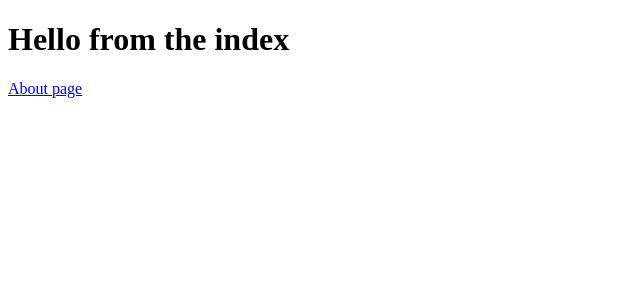
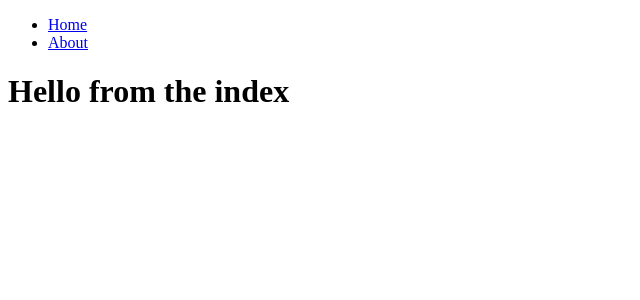
Before and after one commit to nomadcoders/nomad-store, a Next.js app: page / in a window 1280 px wide. Shown: the top 300 px of the page, without its empty margins (0-640 px from the left). Built offline with nearby package versions, Linux system fonts and the light colour scheme.

Commit message:
#1.6 Shared Components

```diff
--- /dev/null
+++ b/components/Header.js
@@ -0,0 +1,20 @@
+import Link from "next/link";
+
+export default () => (
+  <header>
+    <nav>
+      <ul>
+        <li>
+          <Link href={"/"}>
+            <a>Home</a>
+          </Link>
+        </li>
+        <li>
+          <Link href={"/about"}>
+            <a>About</a>
+          </Link>
+        </li>
+      </ul>
+    </nav>
+  </header>
+);
--- /dev/null
+++ b/lib/withLayout.js
@@ -0,0 +1,17 @@
+import React from "react";
+import Header from "../components/Header";
+
+const withLayout = Component => {
+  return class extends React.Component {
+    render() {
+      return (
+        <div>
+          <Header />
+          <Component />
+        </div>
+      );
+    }
+  };
+};
+
+export default withLayout;
--- a/pages/about.js
+++ b/pages/about.js
@@ -1,6 +1,7 @@
 import Head from "next/head";
+import withLayout from "../lib/withLayout";
 
-export default () => (
+const About = () => (
   <div>
     <Head>
       <title>About | Nomad Store</title>
@@ -8,3 +9,5 @@ export default () => (
     <h1>About page</h1>
   </div>
 );
+
+export default withLayout(About);
--- a/pages/index.js
+++ b/pages/index.js
@@ -1,14 +1,14 @@
 import Head from "next/head";
 import Link from "next/link";
+import withLayout from "../lib/withLayout";
 
-export default () => (
+const Index = () => (
   <div>
     <Head>
       <title>Home | Nomad Store</title>
     </Head>
-    <h1>Hello from the index</h1>{" "}
-    <Link href={"/about"}>
-      <a>About page</a>
-    </Link>
+    <h1>Hello from the index</h1>
   </div>
 );
+
+export default withLayout(Index);
```
Also changed, not shown: 1 other file (tests, documents, lock files or other folders).
